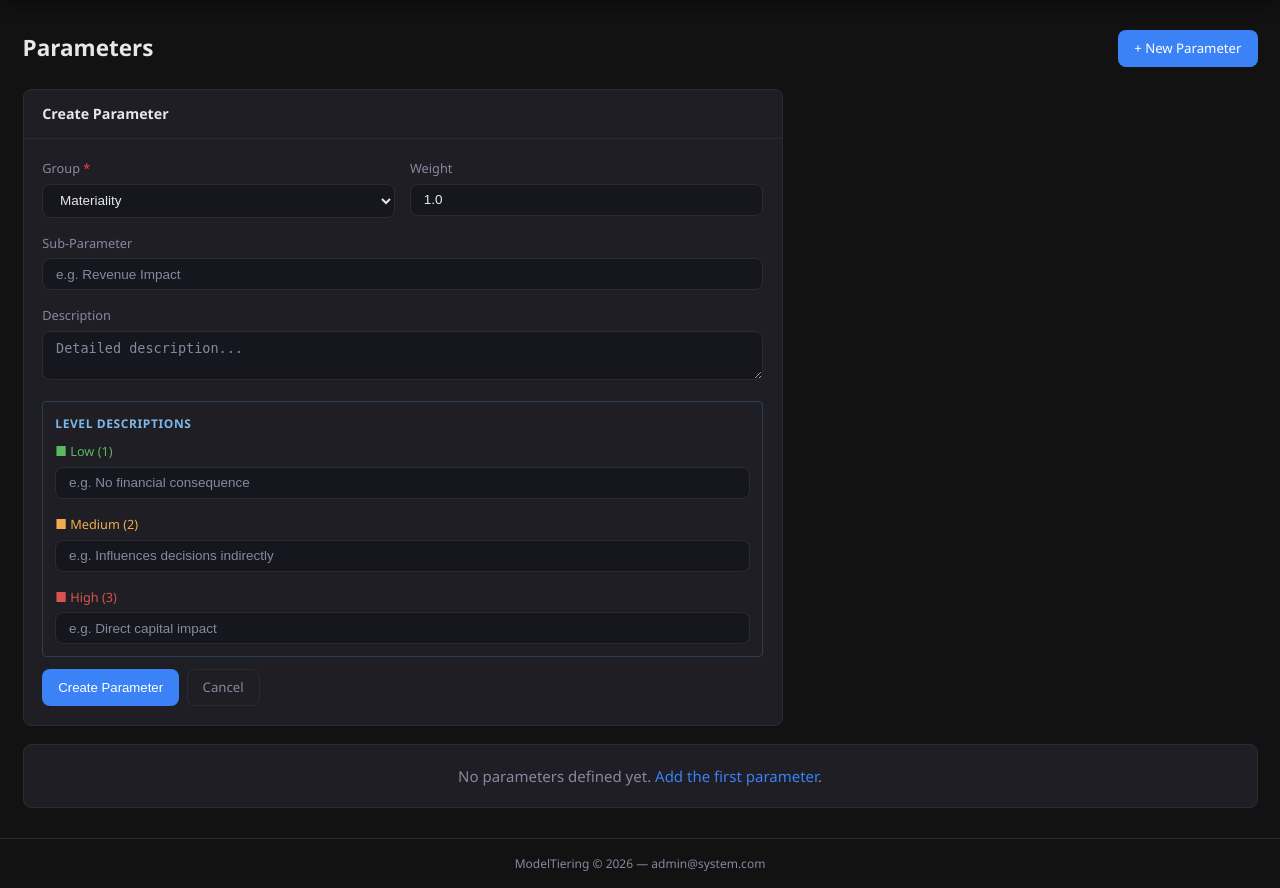
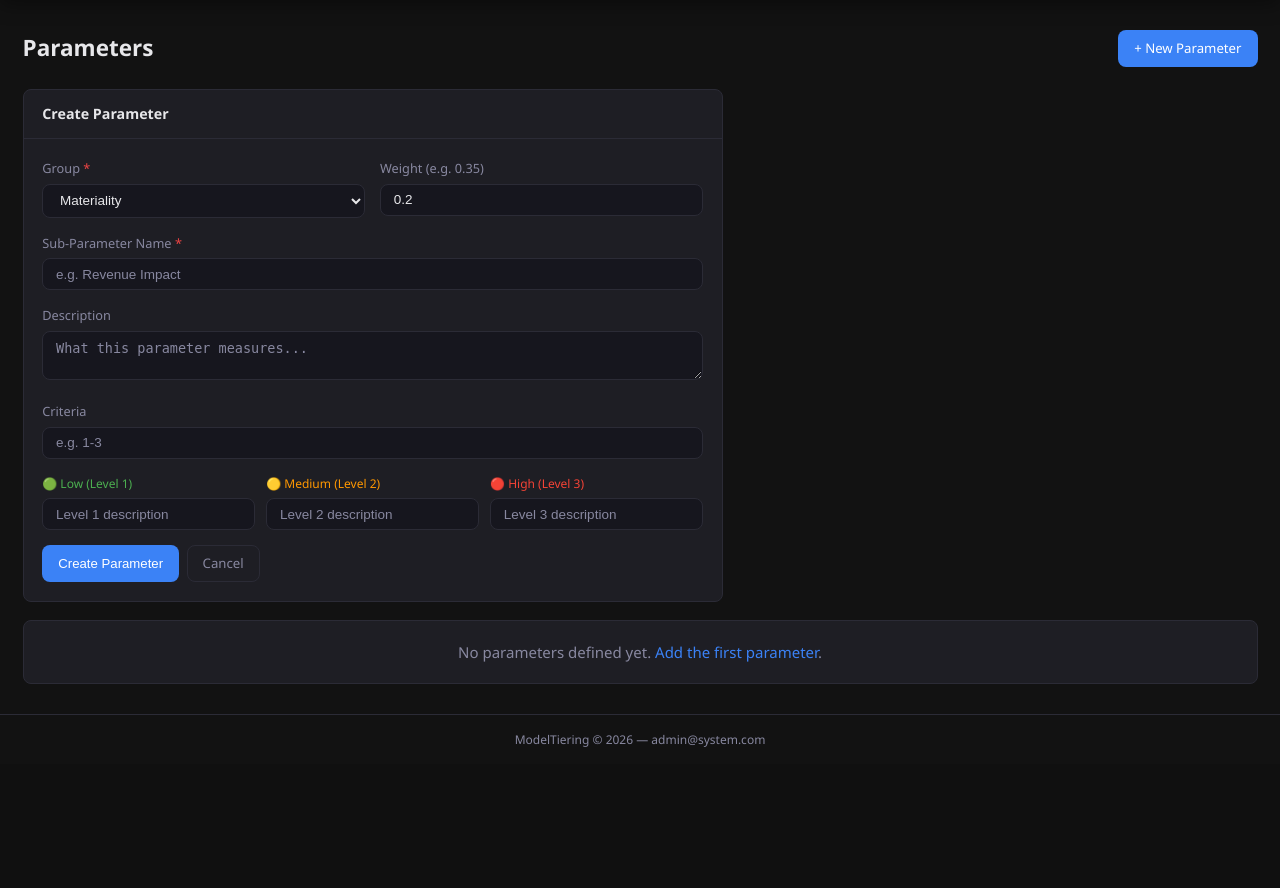
Before and after one commit to rashiranjan1-prog/modeltieringappfinal, a Flask app: page /parameters/new in a window 1280 px wide. Shown: the part 60-948 px from the top of the page. After the commit the page ends 807 px from the top, so only its background shows below. Run offline with Flask 3, Linux system fonts and the light colour scheme; a user stored in the database is signed in; data comes from the database, SQL or seed files in the repository; data that the repository does not hold is empty.

Commit message:
Umm parameters.html

```diff
--- a/app/templates/parameters.html
+++ b/app/templates/parameters.html
@@ -9,9 +9,9 @@
     {% endif %}
 </div>
 
-{# ── Create form ─────────────────────────────────────────────────────────── #}
+{# ── Create form (shown when clicking + New Parameter) ── #}
 {% if show_form %}
-<div class="card mb-4" style="max-width:760px;">
+<div class="card mb-4" style="max-width:700px;">
     <div class="card-header">Create Parameter</div>
     <div class="card-body">
         <form method="POST" action="{{ url_for('main.parameter_new') }}">
@@ -25,31 +25,34 @@
                     </select>
                 </div>
                 <div class="form-group">
-                    <label>Weight</label>
-                    <input type="number" name="weight" class="form-control" value="1.0" step="0.1" min="0">
+                    <label>Weight (e.g. 0.35)</label>
+                    <input type="number" name="weight" class="form-control" value="0.2" step="0.05" min="0" max="1">
                 </div>
             </div>
             <div class="form-group">
-                <label>Sub-Parameter</label>
-                <input type="text" name="sub_parameter" class="form-control" placeholder="e.g. Revenue Impact">
+                <label>Sub-Parameter Name <span class="text-danger">*</span></label>
+                <input type="text" name="sub_parameter" class="form-control" placeholder="e.g. Revenue Impact" required>
             </div>
             <div class="form-group">
                 <label>Description</label>
-                <textarea name="description" class="form-control" rows="2" placeholder="Detailed description..."></textarea>
+                <textarea name="description" class="form-control" rows="2" placeholder="What this parameter measures..."></textarea>
             </div>
-            <div style="border:1px solid #2a3f55; border-radius:4px; padding:12px; margin-bottom:12px;">
-                <div style="color:#7eb8e8; font-size:0.8rem; font-weight:600; margin-bottom:8px; letter-spacing:0.05em;">LEVEL DESCRIPTIONS</div>
-                <div class="form-group">
-                    <label style="color:#5cb85c; font-size:0.85rem;">&#9632; Low (1)</label>
-                    <input type="text" name="level1_label" class="form-control" placeholder="e.g. No financial consequence">
+            <div class="form-group">
+                <label>Criteria</label>
+                <input type="text" name="criteria" class="form-control" placeholder="e.g. 1-3">
+            </div>
+            <div style="display:grid; grid-template-columns:1fr 1fr 1fr; gap:0.75rem; margin-bottom:1rem;">
+                <div class="form-group" style="margin:0;">
+                    <label style="color:#4caf50; font-size:0.8rem;">🟢 Low (Level 1)</label>
+                    <input type="text" name="level1_label" class="form-control" placeholder="Level 1 description">
                 </div>
-                <div class="form-group">
-                    <label style="color:#f0ad4e; font-size:0.85rem;">&#9632; Medium (2)</label>
-                    <input type="text" name="level2_label" class="form-control" placeholder="e.g. Influences decisions indirectly">
+                <div class="form-group" style="margin:0;">
+                    <label style="color:#ff9800; font-size:0.8rem;">🟡 Medium (Level 2)</label>
+                    <input type="text" name="level2_label" class="form-control" placeholder="Level 2 description">
                 </div>
-                <div class="form-group" style="margin-bottom:0;">
-                    <label style="color:#d9534f; font-size:0.85rem;">&#9632; High (3)</label>
-                    <input type="text" name="level3_label" class="form-control" placeholder="e.g. Direct capital impact">
+                <div class="form-group" style="margin:0;">
+                    <label style="color:#f44336; font-size:0.8rem;">🔴 High (Level 3)</label>
+                    <input type="text" name="level3_label" class="form-control" placeholder="Level 3 description">
                 </div>
             </div>
             <div class="form-actions">
@@ -61,11 +64,11 @@
 </div>
 {% endif %}
 
-{# ── Edit form ────────────────────────────────────────────────────────────── #}
+{# ── Edit form (shown when clicking Edit on a row) ── #}
 {% if edit_param %}
-<div class="card mb-4" style="max-width:760px; border:1px solid #2a6496;">
+<div class="card mb-4" style="max-width:700px; border:1px solid #2a6496;">
     <div class="card-header" style="background:#1a3a5a; color:#7eb8e8;">
-        Edit Parameter &mdash; <em>{{ edit_param['sub_parameter'] or 'Unnamed' }}</em>
+        Edit Parameter — <em>{{ edit_param['sub_parameter'] or 'Unnamed' }}</em>
     </div>
     <div class="card-body">
         <form method="POST" action="{{ url_for('main.parameter_edit', param_id=edit_param['id']) }}">
@@ -73,37 +76,46 @@
                 <div class="form-group">
                     <label>Group <span class="text-danger">*</span></label>
                     <select name="group" class="form-control" required>
-                        <option value="Materiality" {% if edit_param['grp'] == 'Materiality' %}selected{% endif %}>Materiality</option>
-                        <option value="Criticality" {% if edit_param['grp'] == 'Criticality' %}selected{% endif %}>Criticality</option>
-                        <option value="Complexity"  {% if edit_param['grp'] == 'Complexity'  %}selected{% endif %}>Complexity</option>
+                        <option value="Materiality" {% if edit_param['grp']=='Materiality' %}selected{% endif %}>Materiality</option>
+                        <option value="Criticality" {% if edit_param['grp']=='Criticality' %}selected{% endif %}>Criticality</option>
+                        <option value="Complexity"  {% if edit_param['grp']=='Complexity'  %}selected{% endif %}>Complexity</option>
                     </select>
                 </div>
                 <div class="form-group">
-                    <label>Weight</label>
-                    <input type="number" name="weight" class="form-control" value="{{ edit_param['weight'] }}" step="0.1" min="0">
+                    <label>Weight (e.g. 0.35)</label>
+                    <input type="number" name="weight" class="form-control"
+                           value="{{ edit_param['weight'] }}" step="0.05" min="0" max="1">
                 </div>
             </div>
             <div class="form-group">
-                <label>Sub-Parameter</label>
-                <input type="text" name="sub_parameter" class="form-control" value="{{ edit_param['sub_parameter'] or '' }}">
+                <label>Sub-Parameter Name</label>
+                <input type="text" name="sub_parameter" class="form-control"
+                       value="{{ edit_param['sub_parameter'] or '' }}">
             </div>
             <div class="form-group">
                 <label>Description</label>
                 <textarea name="description" class="form-control" rows="2">{{ edit_param['description'] or '' }}</textarea>
             </div>
-            <div style="border:1px solid #2a3f55; border-radius:4px; padding:12px; margin-bottom:12px;">
-                <div style="color:#7eb8e8; font-size:0.8rem; font-weight:600; margin-bottom:8px; letter-spacing:0.05em;">LEVEL DESCRIPTIONS</div>
-                <div class="form-group">
-                    <label style="color:#5cb85c; font-size:0.85rem;">&#9632; Low (1)</label>
-                    <input type="text" name="level1_label" class="form-control" value="{{ edit_param['level1_label'] or '' }}">
+            <div class="form-group">
+                <label>Criteria</label>
+                <input type="text" name="criteria" class="form-control"
+                       value="{{ edit_param['criteria'] or '' }}">
+            </div>
+            <div style="display:grid; grid-template-columns:1fr 1fr 1fr; gap:0.75rem; margin-bottom:1rem;">
+                <div class="form-group" style="margin:0;">
+                    <label style="color:#4caf50; font-size:0.8rem;">🟢 Low (Level 1)</label>
+                    <input type="text" name="level1_label" class="form-control"
+                           value="{{ edit_param['level1_label'] or '' }}">
                 </div>
-                <div class="form-group">
-                    <label style="color:#f0ad4e; font-size:0.85rem;">&#9632; Medium (2)</label>
-                    <input type="text" name="level2_label" class="form-control" value="{{ edit_param['level2_label'] or '' }}">
+                <div class="form-group" style="margin:0;">
+                    <label style="color:#ff9800; font-size:0.8rem;">🟡 Medium (Level 2)</label>
+                    <input type="text" name="level2_label" class="form-control"
+                           value="{{ edit_param['level2_label'] or '' }}">
                 </div>
-                <div class="form-group" style="margin-bottom:0;">
-                    <label style="color:#d9534f; font-size:0.85rem;">&#9632; High (3)</label>
-                    <input type="text" name="level3_label" class="form-control" value="{{ edit_param['level3_label'] or '' }}">
+                <div class="form-group" style="margin:0;">
+                    <label style="color:#f44336; font-size:0.8rem;">🔴 High (Level 3)</label>
+                    <input type="text" name="level3_label" class="form-control"
+                           value="{{ edit_param['level3_label'] or '' }}">
                 </div>
             </div>
             <div class="form-actions">
@@ -115,28 +127,26 @@
 </div>
 {% endif %}
 
-{# ── Parameters table ─────────────────────────────────────────────────────── #}
+{# ── Parameter table ── #}
 {% if groups %}
 <div class="card">
     <div class="card-body p-0">
         <table class="table" style="table-layout:fixed; width:100%;">
             <colgroup>
-                <col style="width:18%;">
-                <col style="width:28%;">
+                <col style="width:16%;">
+                <col style="width:22%;">
+                <col style="width:22%;">
+                <col style="width:22%;">
                 <col style="width:7%;">
-                <col style="width:13%;">
-                <col style="width:13%;">
-                <col style="width:13%;">
-                {% if has_role('Admin','Developer') %}<col style="width:8%;">{% endif %}
+                {% if has_role('Admin','Developer') %}<col style="width:11%;">{% endif %}
             </colgroup>
             <thead>
                 <tr>
                     <th>Sub-Parameter</th>
-                    <th>Description</th>
+                    <th style="border-left:3px solid #4caf50;">🟢 Low (1)</th>
+                    <th style="border-left:3px solid #ff9800;">🟡 Medium (2)</th>
+                    <th style="border-left:3px solid #f44336;">🔴 High (3)</th>
                     <th>Weight</th>
-                    <th style="color:#5cb85c;">&#9632; Low (1)</th>
-                    <th style="color:#f0ad4e;">&#9632; Medium (2)</th>
-                    <th style="color:#d9534f;">&#9632; High (3)</th>
                     {% if has_role('Admin','Developer') %}<th></th>{% endif %}
                 </tr>
             </thead>
@@ -144,7 +154,7 @@
                 {% for group_name, group_params in groups.items() %}
                 {# Group header row #}
                 <tr>
-                    <td colspan="{% if has_role('Admin','Developer') %}7{% else %}6{% endif %}"
+                    <td colspan="{% if has_role('Admin','Developer') %}6{% else %}5{% endif %}"
                         style="background:#1a2a3a; color:#7eb8e8; font-weight:600;
                                font-size:0.85rem; letter-spacing:0.05em;
                                padding:0.5rem 1rem; border-top:2px solid #2a3f55;">
@@ -152,19 +162,23 @@
                     </td>
                 </tr>
                 {% for p in group_params %}
-                <tr {% if edit_param and edit_param['id'] == p['id'] %}style="background:#0f2035;"{% endif %}>
-                    <td style="word-wrap:break-word; font-weight:600;">{{ p['sub_parameter'] or '-' }}</td>
-                    <td class="text-muted" style="word-wrap:break-word; font-size:0.85rem;">{{ p['description'] or '-' }}</td>
-                    <td style="text-align:center;">{{ p['weight'] }}</td>
-                    <td style="word-wrap:break-word; font-size:0.82rem; border-left:3px solid #5cb85c; padding-left:8px;">
-                        {{ p['level1_label'] or 'Low' }}
+                <tr {% if edit_param and edit_param['id']==p['id'] %}style="background:#0f2035;"{% endif %}>
+                    <td style="word-wrap:break-word; font-weight:500;">
+                        {{ p['sub_parameter'] or '-' }}
+                        <div style="font-size:0.75rem; color:#7eb8e8; margin-top:2px;">
+                            {{ p['description'] or '' }}
+                        </div>
                     </td>
-                    <td style="word-wrap:break-word; font-size:0.82rem; border-left:3px solid #f0ad4e; padding-left:8px;">
-                        {{ p['level2_label'] or 'Medium' }}
+                    <td style="border-left:3px solid #4caf50; word-wrap:break-word; font-size:0.85rem;">
+                        {{ p['level1_label'] or '-' }}
                     </td>
-                    <td style="word-wrap:break-word; font-size:0.82rem; border-left:3px solid #d9534f; padding-left:8px;">
-                        {{ p['level3_label'] or 'High' }}
+                    <td style="border-left:3px solid #ff9800; word-wrap:break-word; font-size:0.85rem;">
+                        {{ p['level2_label'] or '-' }}
                     </td>
+                    <td style="border-left:3px solid #f44336; word-wrap:break-word; font-size:0.85rem;">
+                        {{ p['level3_label'] or '-' }}
+                    </td>
+                    <td>{{ p['weight'] }}</td>
                     {% if has_role('Admin','Developer') %}
                     <td>
                         <div style="display:flex; gap:4px;">
@@ -172,8 +186,9 @@
                                class="btn btn-sm btn-outline"
                                style="padding:2px 8px; font-size:0.75rem;">Edit</a>
                             {% if has_role('Admin') %}
-                            <form method="POST" action="{{ url_for('main.parameter_delete', param_id=p['id']) }}"
-                                  onsubmit="return confirm('Delete this parameter? All associated model scores will also be removed.')">
+                            <form method="POST"
+                                  action="{{ url_for('main.parameter_delete', param_id=p['id']) }}"
+                                  onsubmit="return confirm('Delete this parameter? All model scores for it will also be removed.')">
                                 <button type="submit" class="btn btn-sm btn-danger"
                                         style="padding:2px 8px; font-size:0.75rem;">Del</button>
                             </form>
@@ -192,7 +207,7 @@
 <div class="card">
     <div class="card-body text-center text-muted">
         No parameters defined yet.
-        {% if has_role('Admin', 'Developer') %}
+        {% if has_role('Admin','Developer') %}
         <a href="{{ url_for('main.parameter_new') }}">Add the first parameter</a>.
         {% endif %}
     </div>
```
